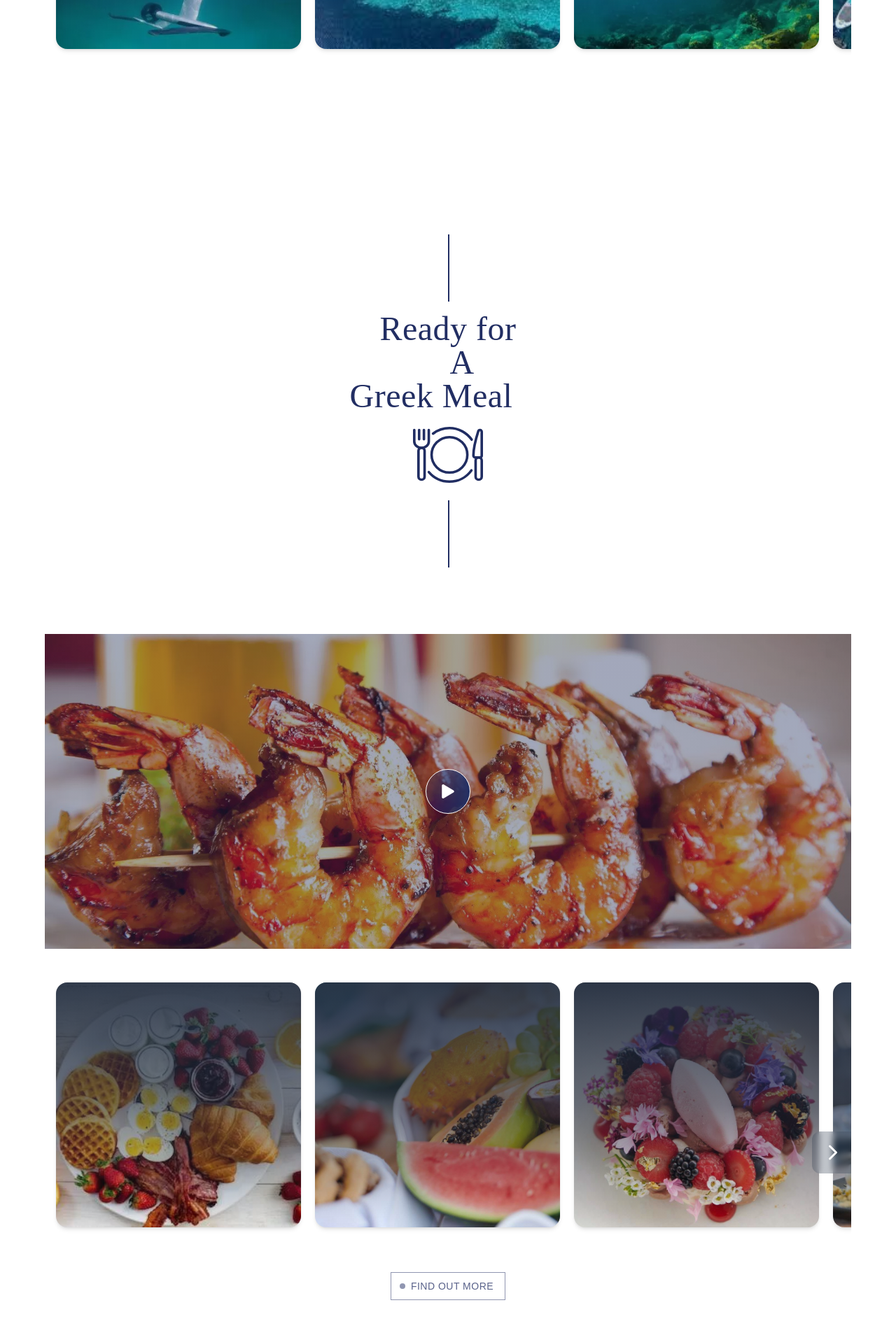
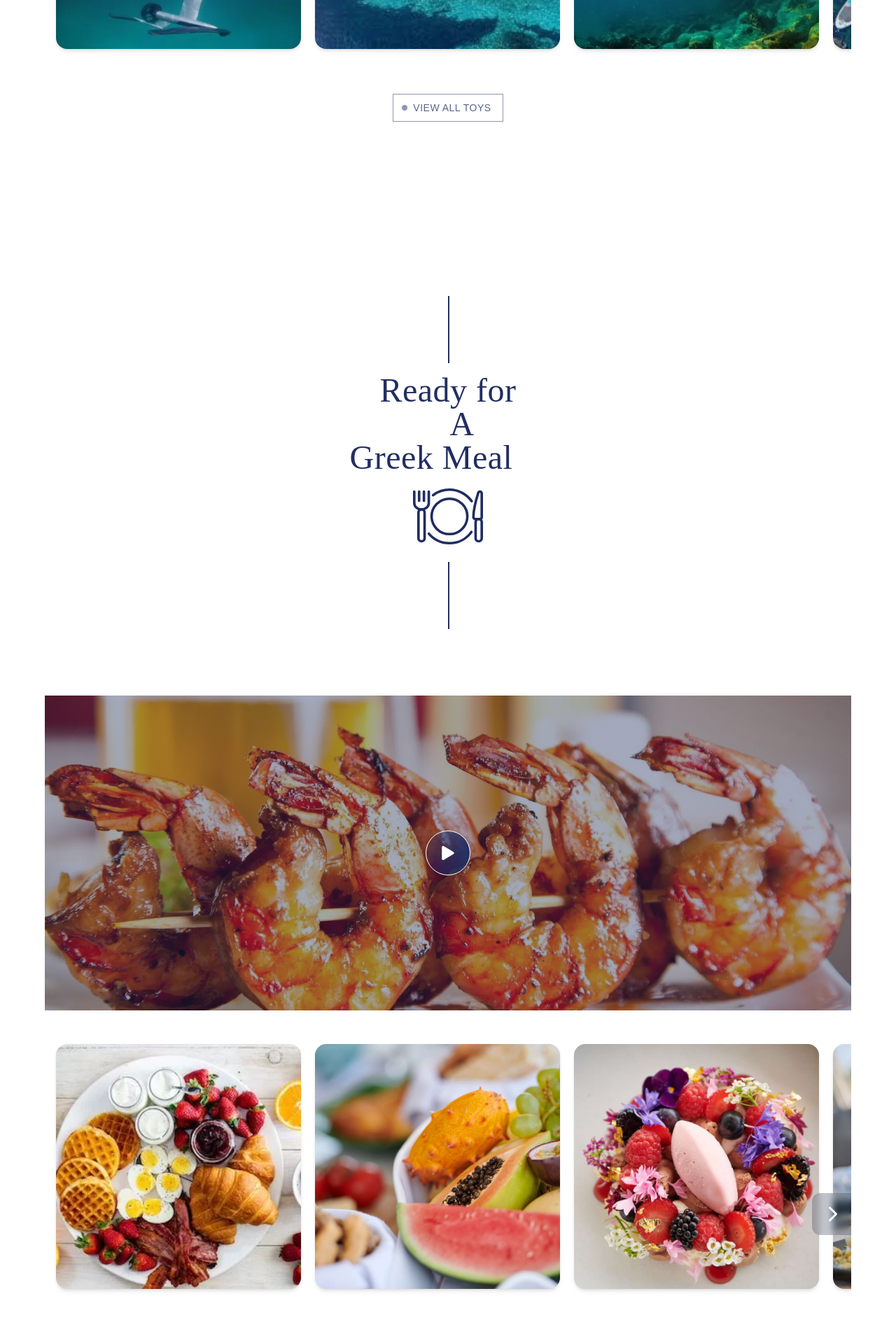
Before and after one commit to Jgayle-28/yacht-management, a React (Create React App) app: page / in a window 1280 px wide. Shown: the part 4840-6745 px from the top of the page at 70% size. Built offline with nearby package versions, Linux system fonts and the light colour scheme.

Commit message:
enh: updated carousel styles, changes to carousel buttons & data

```diff
--- a/src/components/destinations/DestinationCard.jsx
+++ b/src/components/destinations/DestinationCard.jsx
@@ -34,7 +34,7 @@ const DestinationCard = ({ destination, index }) => {
           <p className='text-gray-600 mb-4 text-sm tracking-wider leading-relaxed'>
             {introParagraph}
           </p>
-          <ExpandButton buttonText='View Details' onClick={handleViewDetails} />
+          {/* <ExpandButton buttonText='View Details' onClick={handleViewDetails} /> */}
         </div>
       </div>
     </motion.div>
--- a/src/components/landing-page/AddToys.jsx
+++ b/src/components/landing-page/AddToys.jsx
@@ -2,8 +2,18 @@ import { motion } from 'framer-motion'
 import toysIcon from '../../assets/icons/toys.svg'
 import Carousel from '../shared/Carousel'
 import { toysLandingData } from '../../data/toys'
+import ExpandButton from '../shared/ExpandButton'
+import { useRouter } from '../../hooks/use-router'
+import useSmoothScroll from '../../hooks/use-smooth-scroll'
 
 const AddToys = () => {
+  const router = useRouter()
+  const scrollToSection = useSmoothScroll()
+
+  const goToFoodPage = () => {
+    scrollToSection(`top`, 0)
+    setTimeout(router.push(`/toys`), 5000)
+  }
   return (
     <section className='py-8 pt-24 md:pt-48 px-8 md:px-16' id='toys'>
       <div className='container mx-auto max-w-6xl'>
@@ -175,6 +185,24 @@ const AddToys = () => {
       >
         <Carousel items={toysLandingData} />
       </motion.div>
+      <motion.div
+        initial={{
+          y: 10,
+          opacity: 0,
+        }}
+        transition={{
+          duration: 0.5,
+          delay: 0.25,
+          ease: 'easeInOut',
+        }}
+        whileInView={{
+          y: 0,
+          opacity: 1,
+        }}
+        className='flex justify-center mt-12'
+      >
+        <ExpandButton buttonText='View All Toys' onClick={goToFoodPage} />
+      </motion.div>
     </section>
   )
 }
--- a/src/components/landing-page/FoodSection.jsx
+++ b/src/components/landing-page/FoodSection.jsx
@@ -176,7 +176,7 @@ const FoodSection = () => {
             }}
             className='w-full'
           >
-            <Carousel items={foodLandingData} />
+            <Carousel items={foodLandingData} showGradient={false} />
           </motion.div>
           <motion.div
             initial={{
--- a/src/components/shared/Carousel.jsx
+++ b/src/components/shared/Carousel.jsx
@@ -14,7 +14,7 @@ const BREAKPOINTS = {
   lg: 1024,
 }
 
-const Carousel = ({ items = [] }) => {
+const Carousel = ({ items = [], showGradient = true }) => {
   const [ref, { width }] = useMeasure()
   const [offset, setOffset] = useState(0)
 
@@ -52,7 +52,9 @@ const Carousel = ({ items = [] }) => {
             className='flex'
           >
             {items.map((item) => {
-              return <Card key={item.id} {...item} />
+              return (
+                <Card key={item.id} showGradient={showGradient} {...item} />
+              )
             })}
           </motion.div>
         </div>
@@ -85,11 +87,15 @@ const Carousel = ({ items = [] }) => {
   )
 }
 
-const Card = ({ image, category, title, info, route }) => {
+const Card = ({ image, category, title, info, route, showGradient }) => {
   const router = useRouter()
   return (
     <div
-      onClick={() => router.push(route)}
+      onClick={() => {
+        if (route) {
+          router.push(route)
+        }
+      }}
       className='cursor-pointer relative shrink-0 cursor-pointer rounded-2xl bg-white shadow-md transition-all hover:scale-[1.015] hover:shadow-xl'
       style={{
         width: CARD_WIDTH,
@@ -100,7 +106,13 @@ const Card = ({ image, category, title, info, route }) => {
         backgroundSize: 'cover',
       }}
     >
-      <div className='absolute inset-0 z-20 rounded-2xl bg-gradient-to-b from-slate-800/90 via-slate-800/60 to-black/0 p-6 text-white transition-[backdrop-filter] hover:backdrop-blur-sm'>
+      <div
+        className={`${
+          showGradient
+            ? 'bg-gradient-to-b from-slate-800/90 via-slate-800/60 to-black/0  hover:backdrop-blur-sm '
+            : ''
+        } absolute inset-0 z-20 rounded-2xl text-white transition-[backdrop-filter] p-6`}
+      >
         <span className='text-xs font-semibold uppercase text-slate-300'>
           {category}
         </span>
--- a/src/data/destinations.js
+++ b/src/data/destinations.js
@@ -214,34 +214,39 @@ export const destinationLandingData = [
     title: 'Paros',
     info: '',
     category: 'Cyclades',
-    route: '/destinations/Cyclades/1',
+    // route: '/destinations/Cyclades/1',
+    route: null,
   },
   {
     image: hydraPreview,
     title: 'Hydra',
     info: '',
     category: 'Spetses',
-    route: '/destinations/Saronic%20Gulf/1',
+    // route: '/destinations/Saronic%20Gulf/1',
+    route: null,
   },
   {
     image: skiathosPreview,
     title: 'Skiahtos',
     info: '',
     category: 'Sporades',
-    route: '/destinations/Sporades/1',
+    // route: '/destinations/Sporades/1',
+    route: null,
   },
   {
     image: corfuPreview,
     title: 'Corfu',
     info: '',
     category: 'Ionian',
-    route: '/destinations/Ionian/1',
+    // route: '/destinations/Ionian/1',
+    route: null,
   },
   {
     image: cytheraPreview,
     title: 'Cythera',
     info: '',
     category: 'Ionian',
-    route: '/destinations/Ionian/5',
+    // route: '/destinations/Ionian/5',
+    route: null,
   },
 ]
--- a/src/data/yachts.js
+++ b/src/data/yachts.js
@@ -98,7 +98,8 @@ export const yachtData = [
     title: 'Nomad',
     info: 'Up to 12 people ',
     category: 'Starts from 18.500 per day',
-    route: '/yachts/nomad',
+    // route: '/yachts/nomad',
+    route: null,
   },
   {
     id: 2,
@@ -106,7 +107,8 @@ export const yachtData = [
     title: 'Hydrus 2',
     info: 'Up to 10 people',
     category: 'Starts from 22.500 per day',
-    route: '/yachts/hydrus-2',
+    // route: '/yachts/hydrus-2',
+    route: null,
   },
   {
     id: 3,
@@ -114,7 +116,8 @@ export const yachtData = [
     title: 'Ice Nomad',
     info: 'Up to 12 people',
     category: 'Starts from 1.000 per day',
-    route: '/yachts/ice-nomad',
+    // route: '/yachts/ice-nomad',
+    route: null,
   },
   {
     id: 4,
@@ -122,7 +125,8 @@ export const yachtData = [
     title: 'Saiga',
     info: 'Up to 10 people',
     category: 'Starts from 18.500 per day',
-    route: '/yachts/saiga',
+    // route: '/yachts/saiga',
+    route: null,
   },
   {
     id: 5,
@@ -130,6 +134,7 @@ export const yachtData = [
     title: 'Nomad Vice',
     info: 'Up to 10 people',
     category: 'Starts from 1.000 per day',
-    route: '/yachts/nomad-vice',
+    // route: '/yachts/nomad-vice',
+    route: null,
   },
 ]
```
Also changed, not shown: 1 other file (tests, documents, lock files or other folders).
